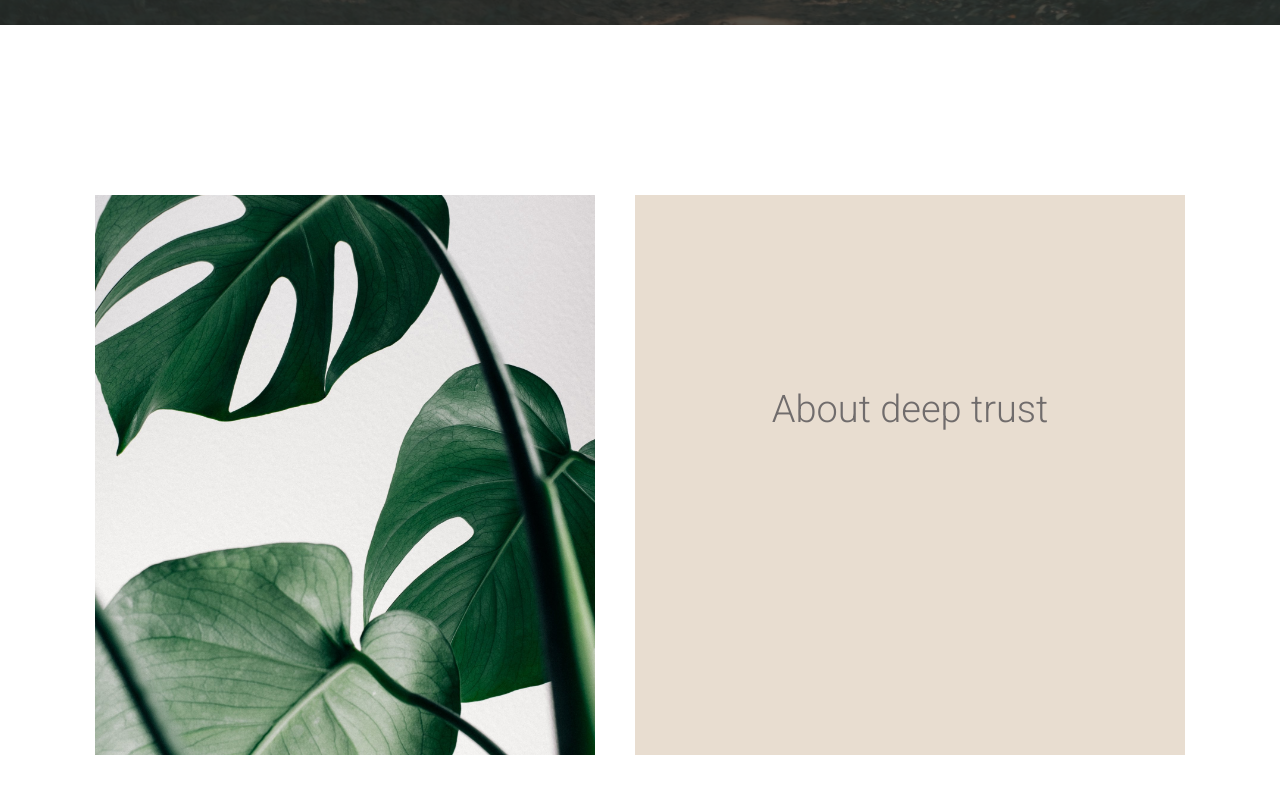
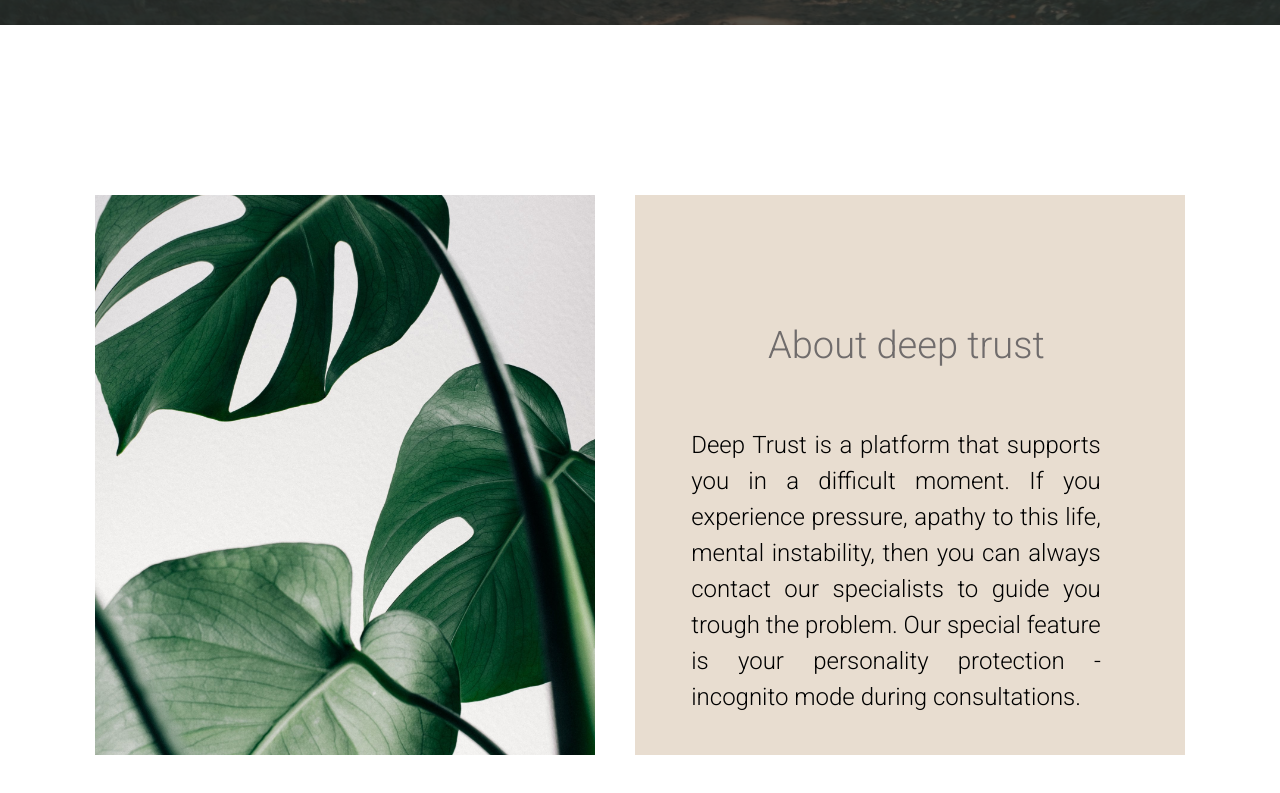
Before and after one commit to Nadyvel/deep-trust, a React (Create React App) app in the folder frontend/: page / in a window 1280 px wide. Shown: the part 805-1598 px from the top of the page. Built offline with nearby package versions, Linux system fonts and the light colour scheme; no server answers.

Commit message:
LP fill up

```diff
--- a/frontend/src/components/LandingPage/LandingPage.css
+++ b/frontend/src/components/LandingPage/LandingPage.css
@@ -83,6 +83,18 @@
     font-family: 'Roboto';
     font-weight: 300;
     margin-top: 15vw;
+    top: 117%;
+    left: 60%
+}
+
+.about-us-text{
+    text-align: justify;
+    width: 32%;
+    position: absolute;
+    top: 151%;
+    left: 54%;
+    line-height: 1.5;
+    font-weight: lighter
 }
 
 .parallax2 {
--- a/frontend/src/components/LandingPage/LandingPage.js
+++ b/frontend/src/components/LandingPage/LandingPage.js
@@ -104,9 +104,19 @@ const LandingPage = (props) => {
                 </div>
 
                 <div className='rightMiddleImage' id='middleContainer'>
+                        <div className='about-us-container'>
                         <span id="textMiddleImage">
                             About deep trust
                         </span>
+                        <p className='about-us-text'>Deep Trust is a platform that supports you in
+                           a difficult moment. If you experience pressure,
+                           apathy to this life, mental instability, then you
+                           can always contact our specialists to guide
+                           you trough the problem. Our special feature is
+                           your personality protection - incognito mode
+                           during consultations.
+                        </p>
+                        </div>
                 </div>
             </div>
 
```
